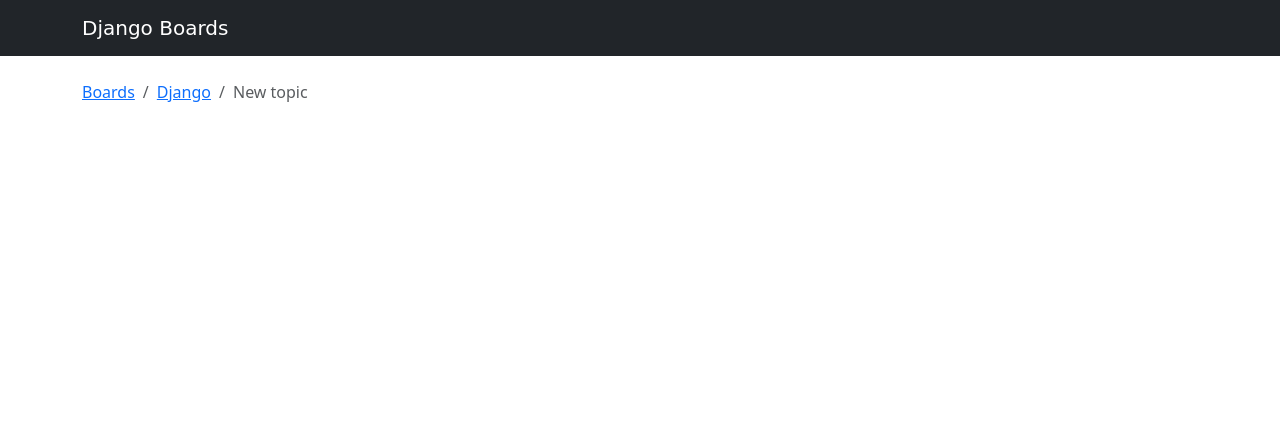
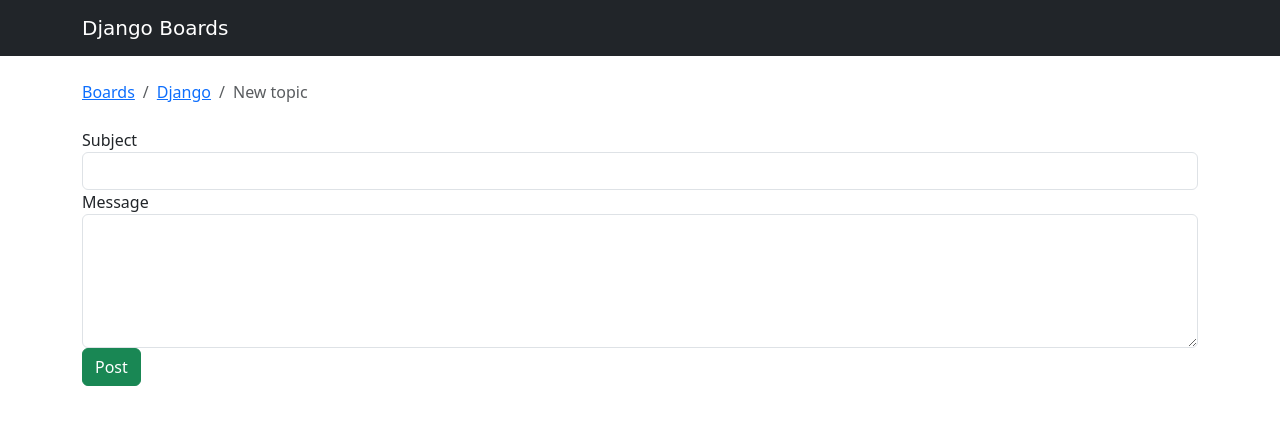
Before and after one commit to ruman-metahorizon/django_12_00_march_25, a Django app: page /boards/1/new/ in a window 1280 px wide. Shown: the top 425 px of the page. Run offline with Django 5.2, Linux system fonts and the light colour scheme; data comes from the database, SQL or seed files in the repository; both versions use the stored data as it was after the commit; some libraries are stand-ins or nearby versions; some web fonts are replaced.

Commit message:
new_topic added

```diff
--- a/blogs/boards/views.py
+++ b/blogs/boards/views.py
@@ -1,7 +1,7 @@
-from django.shortcuts import render, get_object_or_404
-
+from django.shortcuts import render, get_object_or_404, redirect
+from django.contrib.auth.models import User
 from django.http import HttpResponse, Http404
-from .models import Board
+from .models import Board, Topic, Post
 
 def home(request):
     boards = Board.objects.all()
@@ -44,4 +44,24 @@
 
 def new_topic(request, pk):
     board = get_object_or_404(Board, pk=pk)
+    if request.method == 'POST':
+        subject = request.POST['subject']
+        message = request.POST['message']
+
+        user = User.objects.first()  # TODO: get the currently logged in user
+
+        topic = Topic.objects.create(
+            subject=subject,
+            board=board,
+            starter=user
+        )
+
+        post = Post.objects.create(
+            message=message,
+            topic=topic,
+            created_by=user
+        )
+
+        return redirect('board_topics', pk=board.pk)  # TODO: redirect to the created topic page
+
     return render(request, 'new_topic.html', {'board': board})
--- a/blogs/templates/new_topic.html
+++ b/blogs/templates/new_topic.html
@@ -10,5 +10,17 @@
 {% endblock %}
 
 {% block content %}
+<form method="post">
+  {% csrf_token %}
+  <div class="form-group">
+    <label for="id_subject">Subject</label>
+    <input type="text" class="form-control" id="id_subject" name="subject">
+  </div>
+  <div class="form-group">
+    <label for="id_message">Message</label>
+    <textarea class="form-control" id="id_message" name="message" rows="5"></textarea>
+  </div>
+  <button type="submit" class="btn btn-success">Post</button>
+</form>
 
 {% endblock %}
```
Also changed, not shown: blogs/db.sqlite3.
